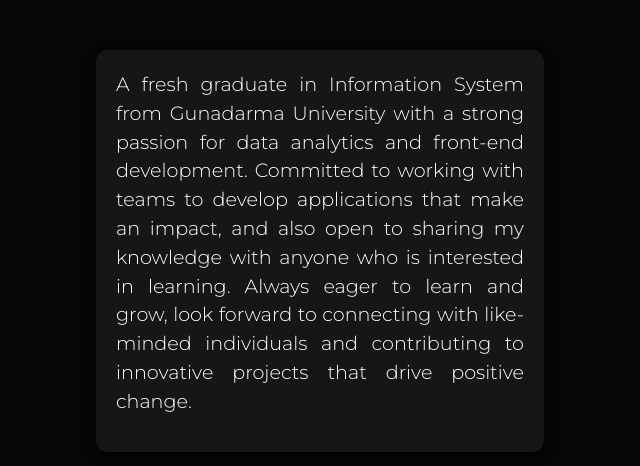
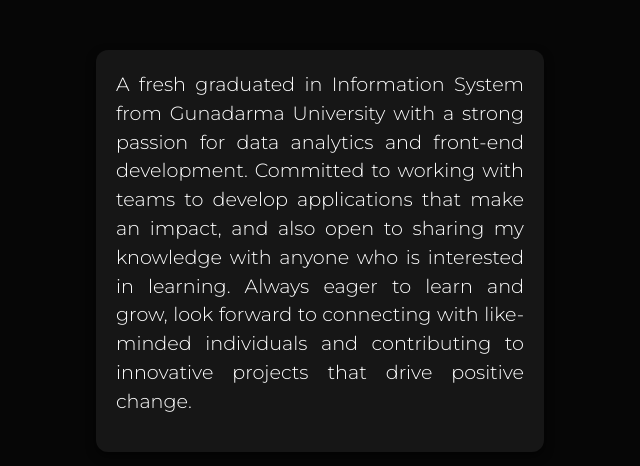
Before and after one commit to radityaadamn/personal-web, a plain HTML site: page index.html in a window 1280 px wide. Shown: the part 768-1234 px from the top of the page, 575-1215 px from the left. Drawn offline with nearby package versions, Linux system fonts and the light colour scheme; some packages are replaced by stand-ins of ours; a script that the page names is missing.

Commit message:
Update index.html

```diff
--- a/index.html
+++ b/index.html
@@ -68,7 +68,7 @@
                     <img src="/Main Page/img/IMG_1776.webp" alt="Photo Profile" loading="eager">
                   </picture>
                   <div class="description">
-                    <p>A fresh graduate in Information System from Gunadarma University with a strong passion for data analytics and front-end development. Committed to working with teams to develop applications that make an impact, and also open to sharing my knowledge with anyone who is interested in learning. Always eager to learn and grow, look forward to connecting with like-minded individuals and contributing to innovative projects that drive positive change.</p>
+                    <p>A fresh graduated in Information System from Gunadarma University with a strong passion for data analytics and front-end development. Committed to working with teams to develop applications that make an impact, and also open to sharing my knowledge with anyone who is interested in learning. Always eager to learn and grow, look forward to connecting with like-minded individuals and contributing to innovative projects that drive positive change.</p>
                   </div>
                 </div>
                 <div class="programmingLogo">
```
